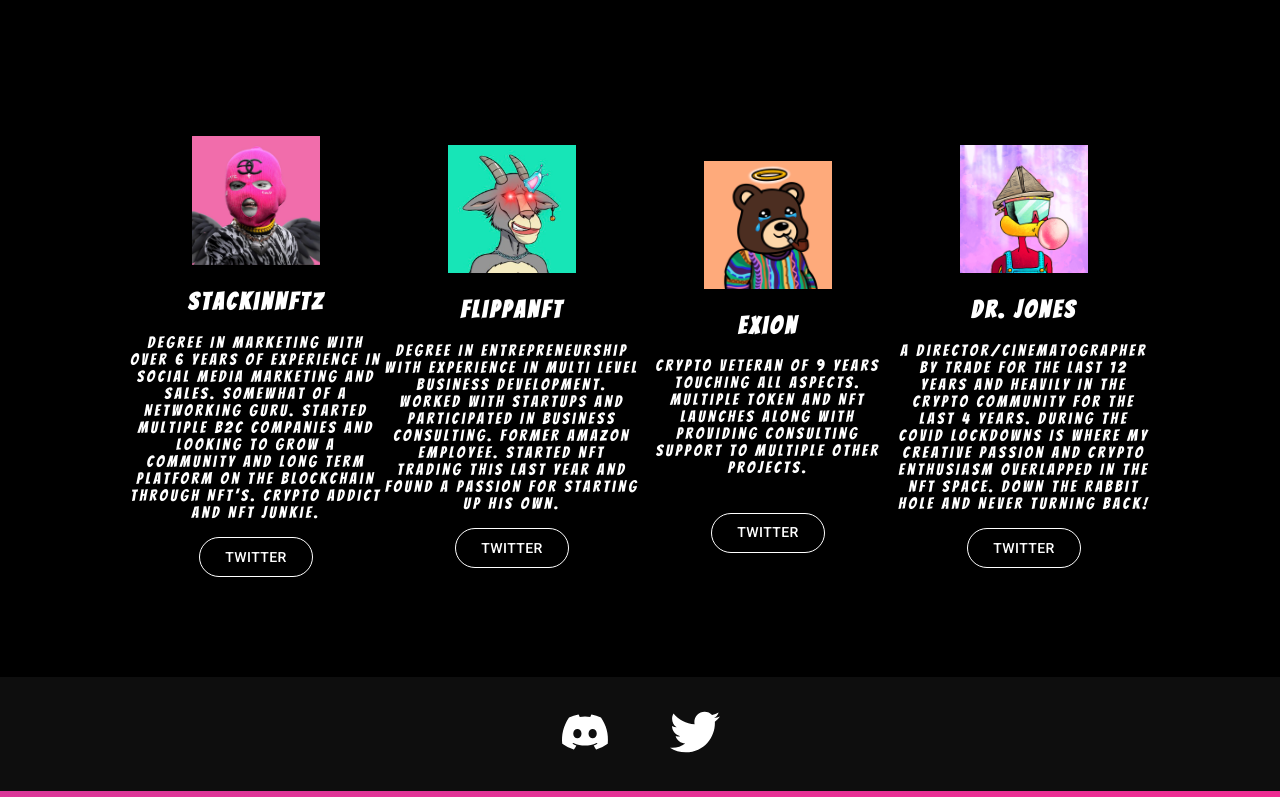
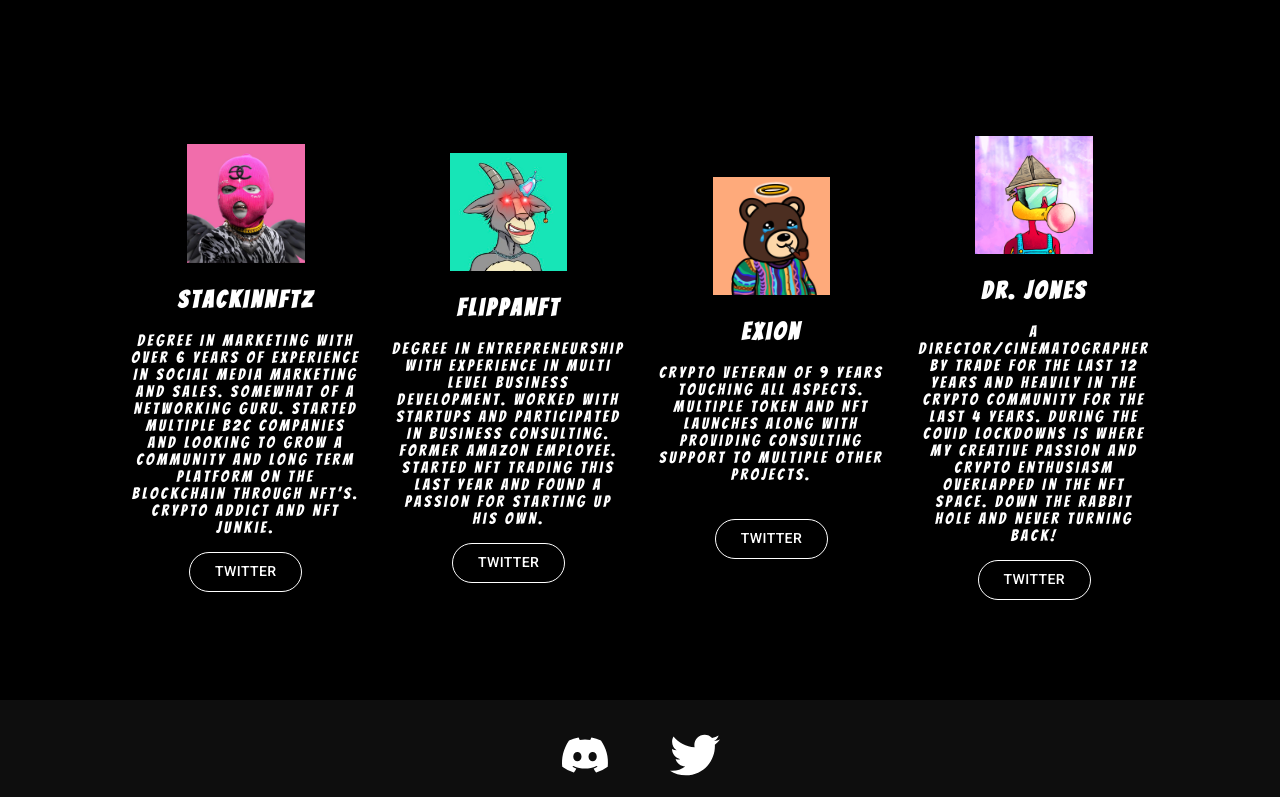
Before and after one commit to omergr8/BigBrain, a React (Create React App) app: page / in a window 1280 px wide. Shown: the part 5654-6451 px from the top of the page. Built offline with nearby package versions, Linux system fonts and the light colour scheme.

Commit message:
fixe spacing and text alignment

```diff
--- a/src/pages/Home/Sections/Faq/Faq.module.css
+++ b/src/pages/Home/Sections/Faq/Faq.module.css
@@ -30,6 +30,7 @@
 .accordionQuestion {
   color: white;
   font-weight: 500 !important;
+  text-align: left !important;
 }
 .accordionText {
   font-weight: 500 !important;
--- a/src/pages/Home/Sections/Team/Team.module.css
+++ b/src/pages/Home/Sections/Team/Team.module.css
@@ -29,7 +29,7 @@
   justify-content: space-between;
 }
 .flexItem {
-  flex-basis: 30%;
+  flex-basis: 23%;
   /* height: 600px; */
 }
 .founderAvatar {
```
